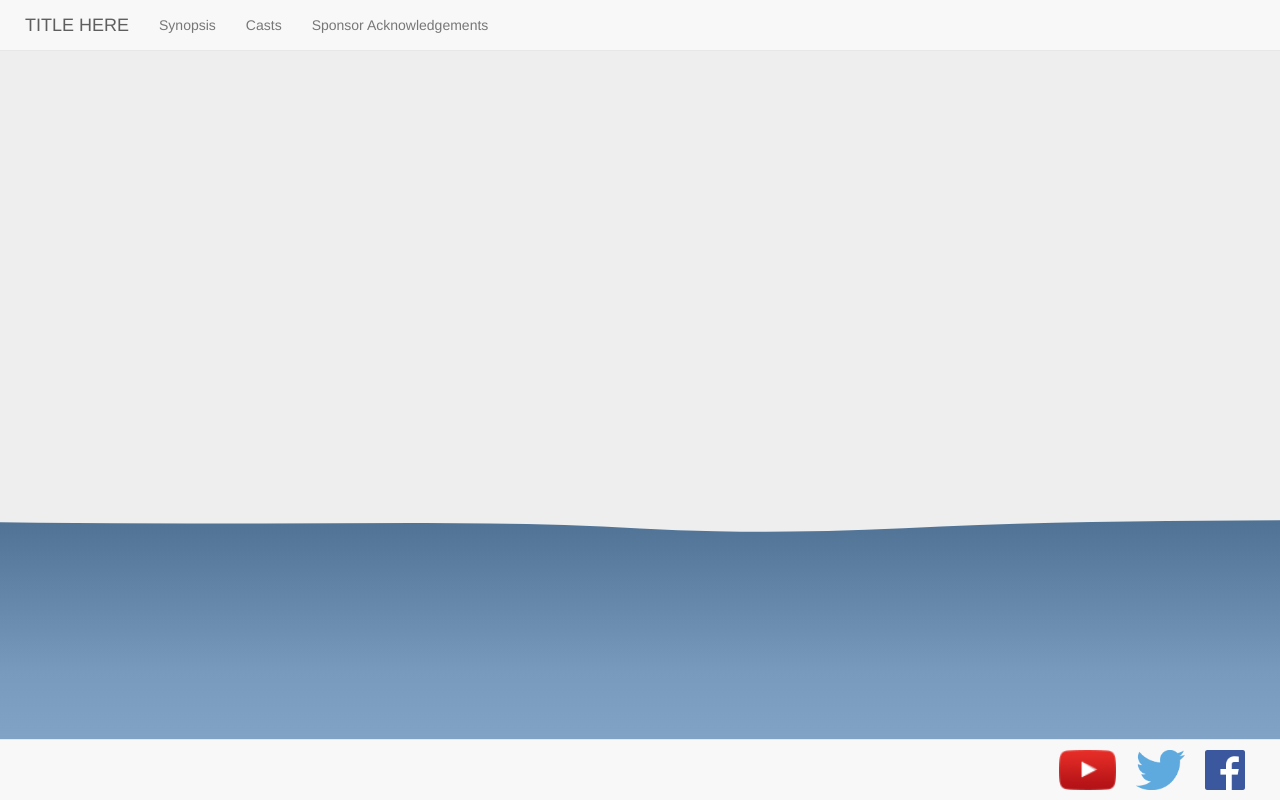
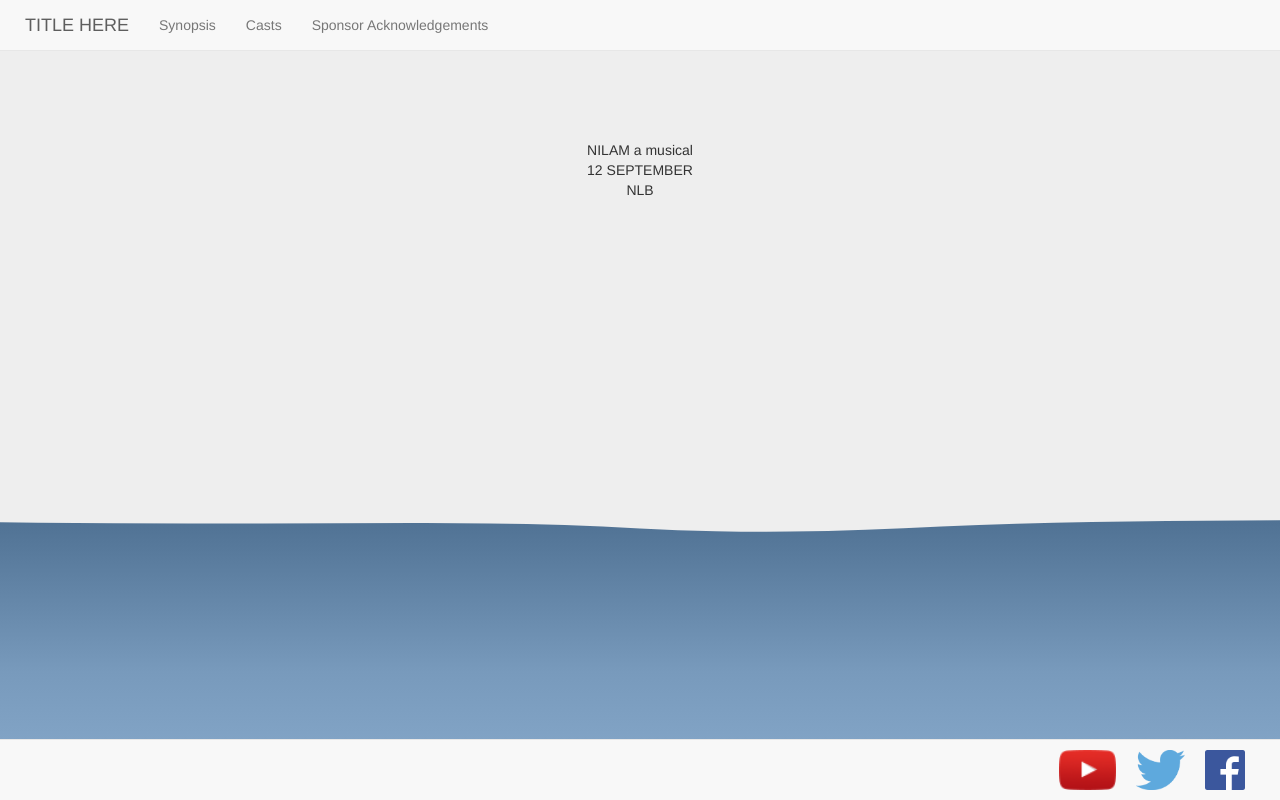
Before and after one commit to edocsss/ICN2015_Reveal, a PHP site: page / in a window 1280 px wide. Run offline with PHP 8.4, Linux system fonts and the light colour scheme.

Commit message:
Add mock-up center alignment for slide 1

```diff
--- a/css/style.css
+++ b/css/style.css
@@ -30,7 +30,7 @@ html, body {
     width: 100%;
     height: 100%;
     border-radius: 0 !important;
-    padding: 0 !important;
+    padding: 10em 0 0 0 !important;/*for visibility of content*/
 }
 
 #content2 {
@@ -65,7 +65,6 @@ html, body {
     height: 100%;
 }
 
-
 .social-media-icon {
     margin: 10px 20px 10px 0;
     height: 40px;
--- a/index.html
+++ b/index.html
@@ -38,7 +38,11 @@
                 <div id="animation-item" class="jumbotron">Testing</div>
             </div>-->
 
-            <div id="content1" class="jumbotron slides"></div>
+            <div id="content1" class="jumbotron slides">
+					<div class="row text-center">NILAM a musical</div>
+					<div class="row text-center">12 SEPTEMBER</div>
+					<div class="row text-center">NLB</div>
+			</div>
             <div id="content2" class="jumbotron slides"></div>
             <div id="content3" class="jumbotron slides"></div>
             <div id="content4" class="jumbotron slides"></div>
```
